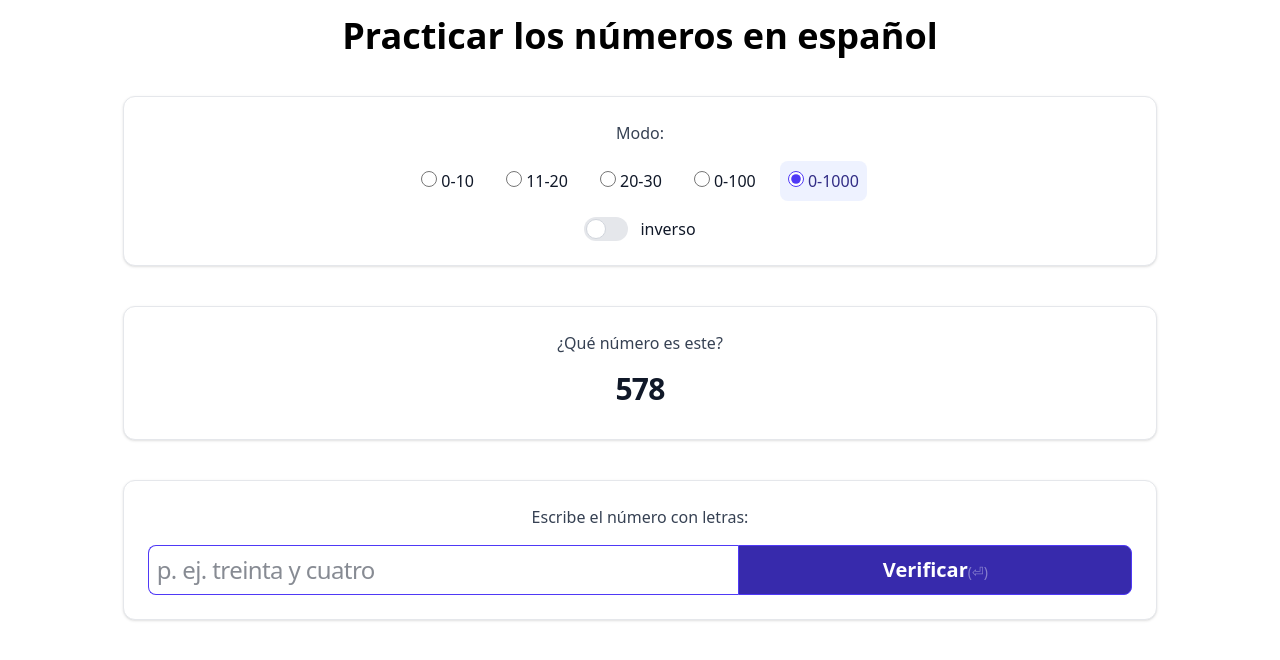
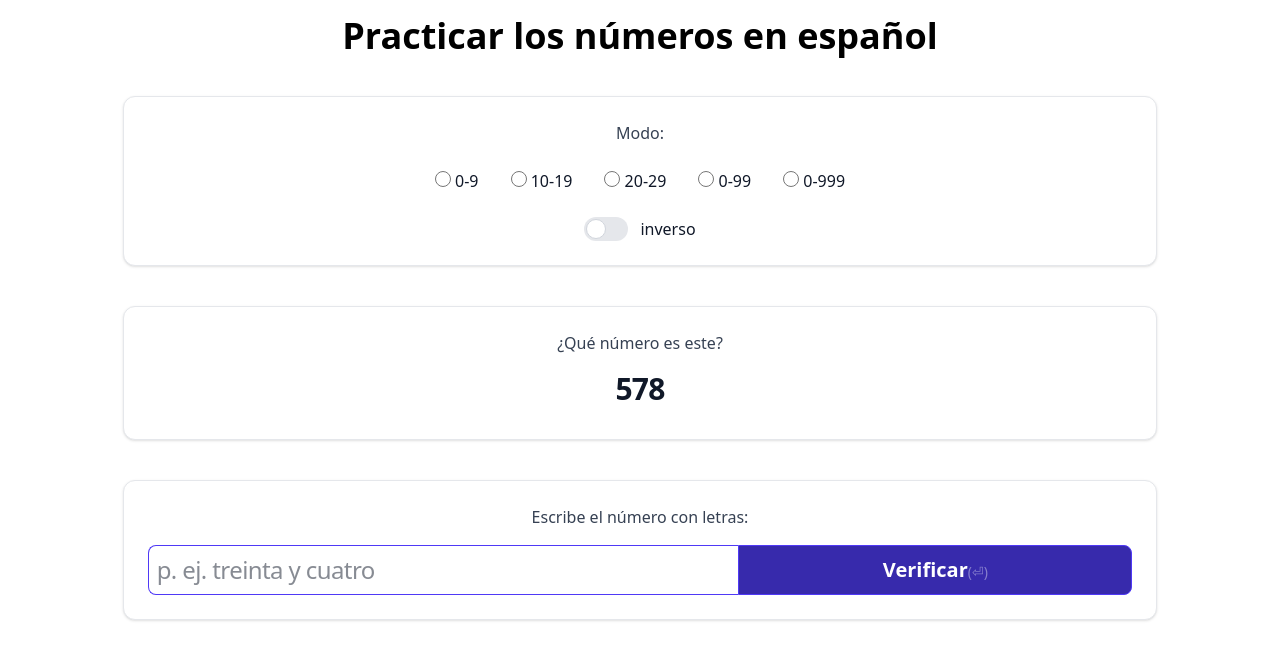
Before and after one commit to danieldinter/spanish-numbers-app, a Vue app: page / in a window 1280 px wide. Shown: the top 660 px of the page. Built offline with nearby package versions, Linux system fonts and the light colour scheme.

Commit message:
Make mode selection and number ranges more consistent

```diff
--- a/src/App.vue
+++ b/src/App.vue
@@ -1,6 +1,7 @@
 <script setup>
 import { ref } from "vue";
 import { numberToSpanish } from "./numberToSpanish.js";
+import { generateRandomNumber } from "./generateRandomNumber.js";
 import AlertError from "./components/AlertError.vue";
 import AlertSuccess from "./components/AlertSuccess.vue";
 
@@ -17,49 +18,32 @@ const numberSettings = [
   {
     id: 1,
     name: "units",
-    label: "0-10",
+    label: "0-9",
   },
   {
     id: 2,
     name: "teens",
-    label: "11-20",
+    label: "10-19",
   },
   {
     id: 3,
     name: "twenties",
-    label: "20-30",
+    label: "20-29",
   },
   {
     id: 4,
-    name: "upToHundred",
-    label: "0-100",
+    name: "tens",
+    label: "0-99",
   },
   {
     id: 5,
-    name: "upToThousand",
-    label: "0-1000",
+    name: "hundreds",
+    label: "0-999",
   },
 ];
 
 function getQuestionPlaceholder() {
   return isReverseMode.value ? "p. ej. 34" : "p. ej. treinta y cuatro";
-}
-
-function generateRandomNumber(numberSetting = "upToThousand") {
-  switch (numberSetting) {
-    case "units":
-      return Math.floor(Math.random() * 11);
-    case "teens":
-      return Math.floor(Math.random() * 10) + 11;
-    case "twenties":
-      return Math.floor(Math.random() * 11) + 20;
-    case "upToHundred":
-      return Math.floor(Math.random() * 101);
-    case "upToThousand":
-    default:
-      break;
-  }
-  return Math.floor(Math.random() * 1001);
 }
 
 function generateAndSetNewNumber() {
--- /dev/null
+++ b/src/generateRandomNumber.js
@@ -0,0 +1,16 @@
+export function generateRandomNumber(numberSetting = "upToThousand") {
+  switch (numberSetting) {
+    case "units":
+      return Math.floor(Math.random() * 10);
+    case "teens":
+      return Math.floor(Math.random() * 10) + 10;
+    case "twenties":
+      return Math.floor(Math.random() * 10) + 20;
+    case "tens":
+      return Math.floor(Math.random() * 100);
+    case "hundreds":
+    default:
+      break;
+  }
+  return Math.floor(Math.random() * 1000);
+}
```
